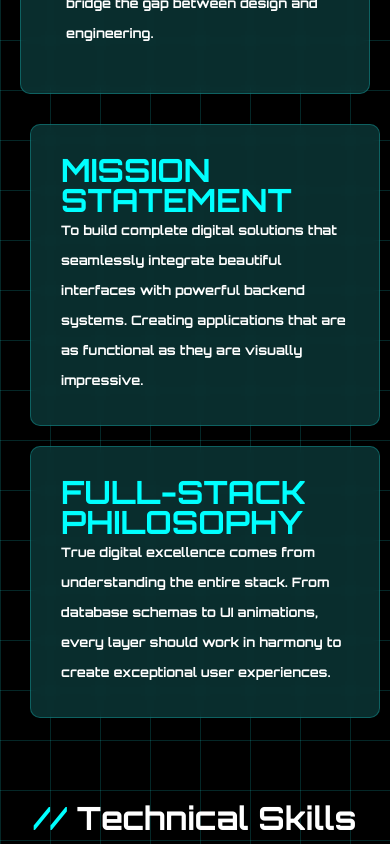
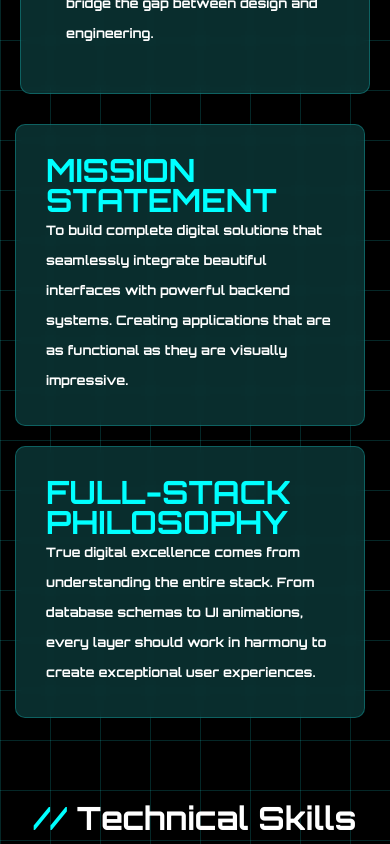
Before and after one commit to Dragonzxy/shuvo, a plain HTML site: page index.html in a window 390 px wide. Shown: the part 1660-2504 px from the top of the page. Drawn offline with nearby package versions, Linux system fonts and the light colour scheme.

Commit message:
Update style.css

```diff
--- a/style.css
+++ b/style.css
@@ -393,6 +393,7 @@
     min-width: 90%;
 }
 .mission{
+      margin-left: -5px !important;
     padding: 30px;;
 
 }
```
